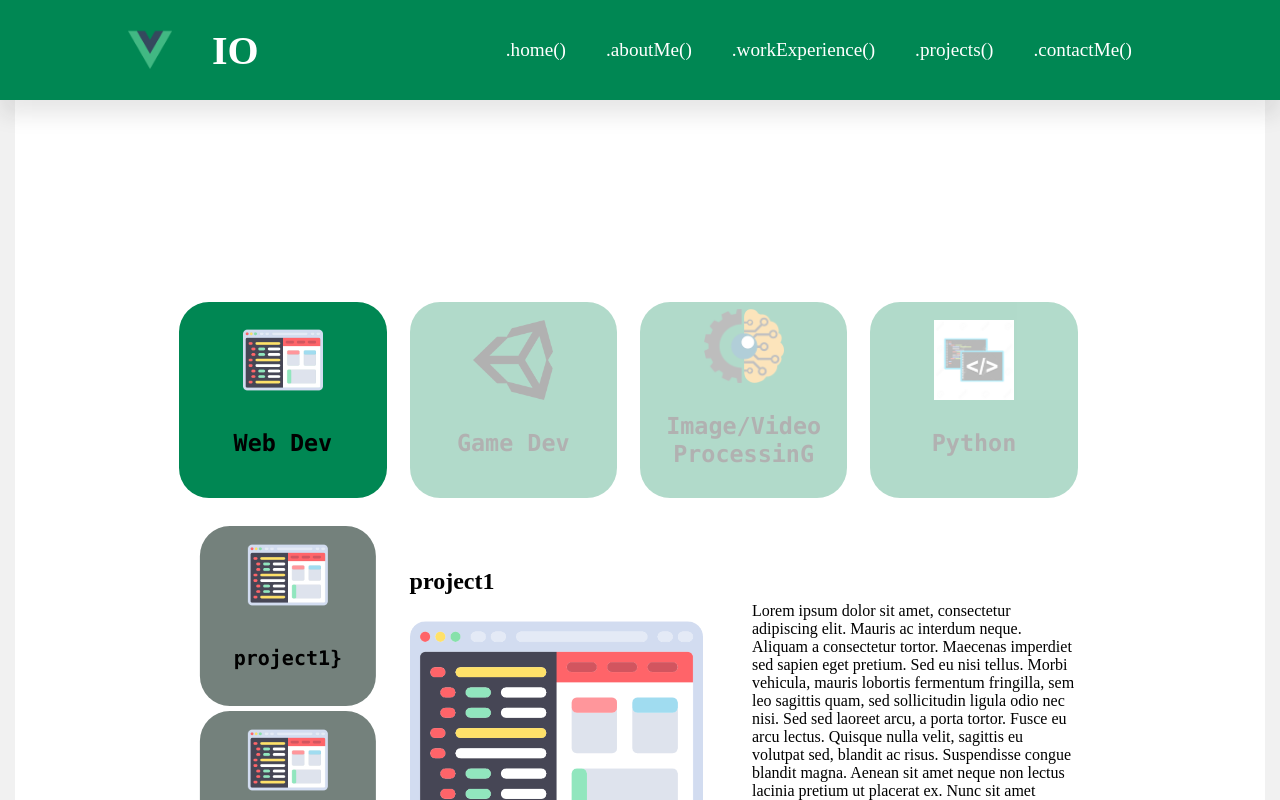
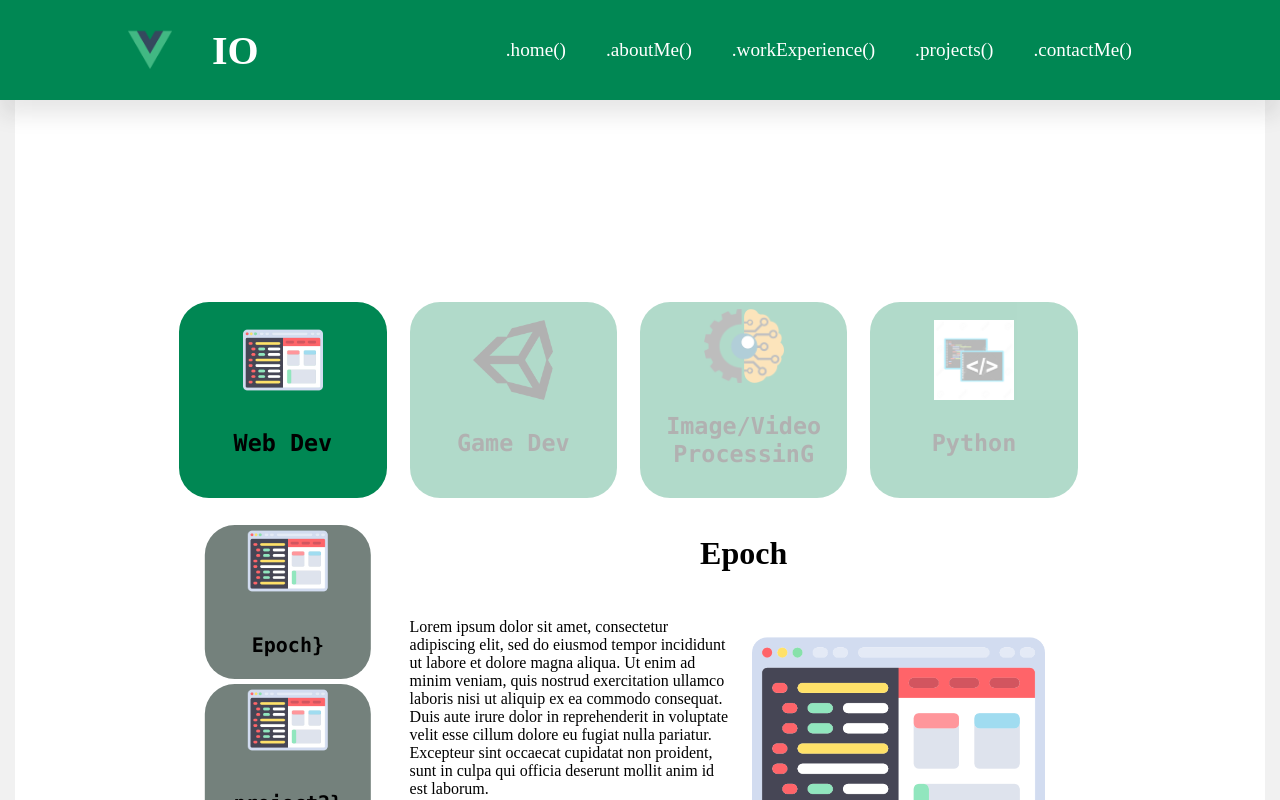
Before and after one commit to ijeriomit/portolio-site, a Vue app: page / in a window 1280 px wide. Both pictures are taken after a click on the element "Web Dev". Shown: the part 2903-3703 px from the top of the page. Built offline with nearby package versions, Linux system fonts and the light colour scheme.

Commit message:
styled project grid component. ready to merge. Note may need to define absolute size values for certain elements

```diff
--- a/src/components/project-grid.vue
+++ b/src/components/project-grid.vue
@@ -25,9 +25,8 @@
 
       <!-- <div class="project-content-section"> -->
       <img class="project-image" :src="selectedProject.image" />
-      <p class="project-description lorem-ipsum-2"></p>
-      <!-- </div> -->
-      <!-- <div class="project-content-footer"> -->
+      <div class="project-text-box">
+        <p class="project-description lorem-ipsum-1"></p>
         <div class="project-links"><button></button> <button></button></div>
         <div class="project-languages">
           <div
@@ -37,7 +36,7 @@
           >
             {{ language }}
           </div>
-        <!-- </div> -->
+        </div>
       </div>
     </div>
   </div>
@@ -87,7 +86,7 @@ export default {
     "project-list project-content project-content project-content";
   -moz-column-gap: 5%;
   column-gap: 2.5%;
-  row-gap: 2.55%;
+  row-gap: 2.5%;
   align-items: center;
   justify-items: center;
 }
@@ -125,43 +124,50 @@ export default {
 .project-image {
   max-width: 90%;
   grid-row: 2;
-  grid-column: 1/2;
+  grid-column: 2/2;
 }
 .project-description {
   grid-row: 2;
-  grid-column: 2/2;
+  grid-column: 1/2;
 }
 .project-content {
   grid-area: project-content;
-
   display: grid;
   grid-template-columns: 48.75% 48.75%;
-  grid-template-rows: 5% 85% 5%;
+  grid-template-rows: 10% 90%;
+  row-gap: 2.5%;
   column-gap: 2.5%;
-  // height: 100%;
+  height: 100%;
   width: 100%;
-  margin: 2.5%;
 }
 .project-content-title {
-  justify-self: start;
+  justify-self: center;
   align-self: center;
   grid-row: 1;
-  grid-column: 1;
+  grid-column: 1/3;
   margin-block-end: unset;
+  margin-block-start: unset;
+  font-size: xx-large;
+  padding-left: 10px;
+  padding-right: 10px;
 }
 
 .project-languages {
-  grid-column: 2 / 3;
-  grid-row: 3;
+  grid-row: 2;
+  grid-column: 1/2;
+  justify-self: end;
+  align-self: center;
 }
 .project-links {
-  grid-column: 1 / 2;
-  grid-row: 3;
+  grid-row: 2;
+  grid-column: 1/2;
+  justify-self: start;
+  align-self: center;
 }
 .project-label {
   @extend .section-label;
-  width: 85%;
-  height: 27.5%;
+  width: 13vw;
+  height: 12vw;
   background-color: $quinary-color;
   cursor: pointer;
   margin: 5px;
--- a/src/sections/projects.vue
+++ b/src/sections/projects.vue
@@ -41,7 +41,7 @@ export default {
           projects: [
             {
               desc: "",
-              title: "project1",
+              title: "Epoch",
               languages: ["Python, ROS"],
               image: webDevIcon
             },
```
Lines whose indentation alone changed are shown as unchanged.
